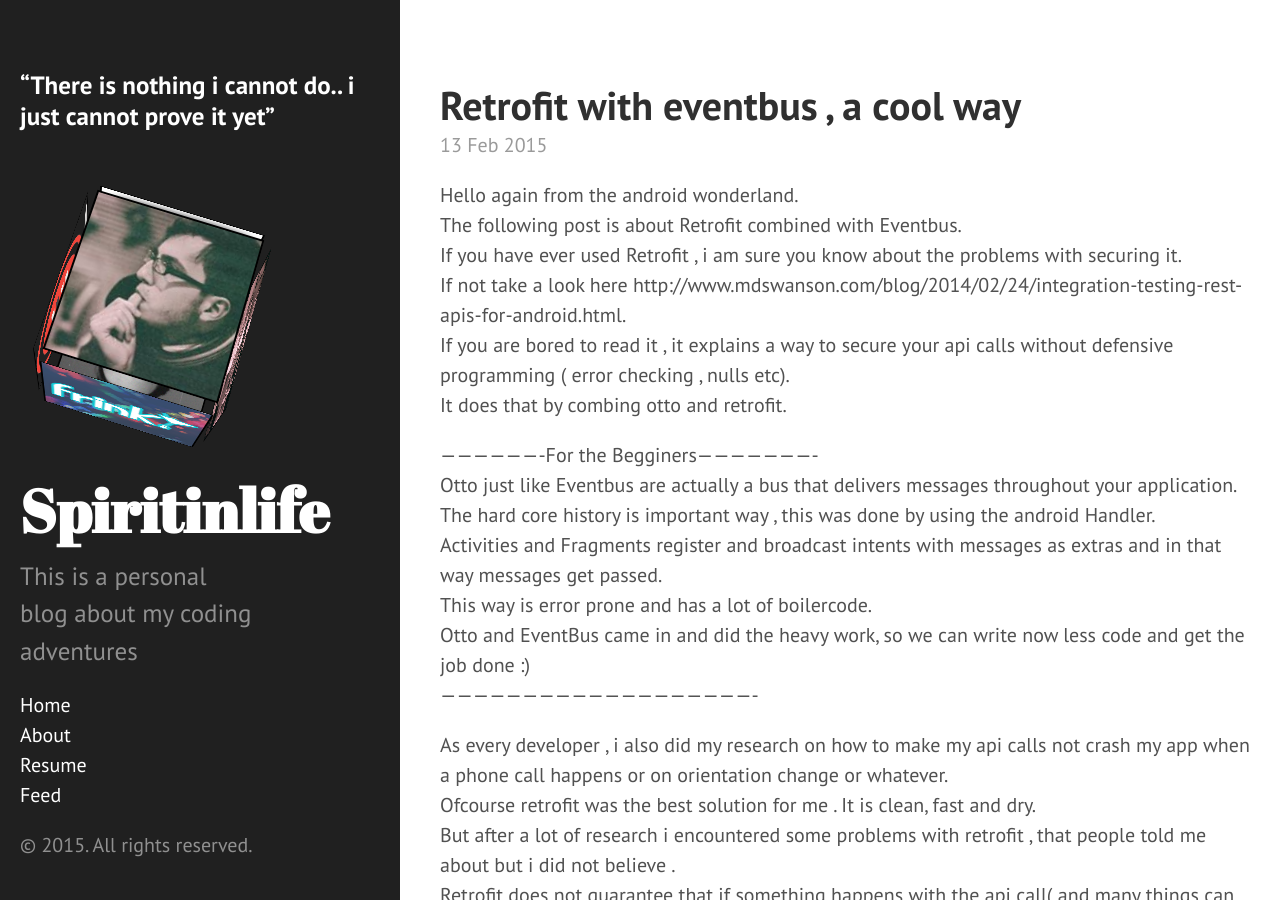
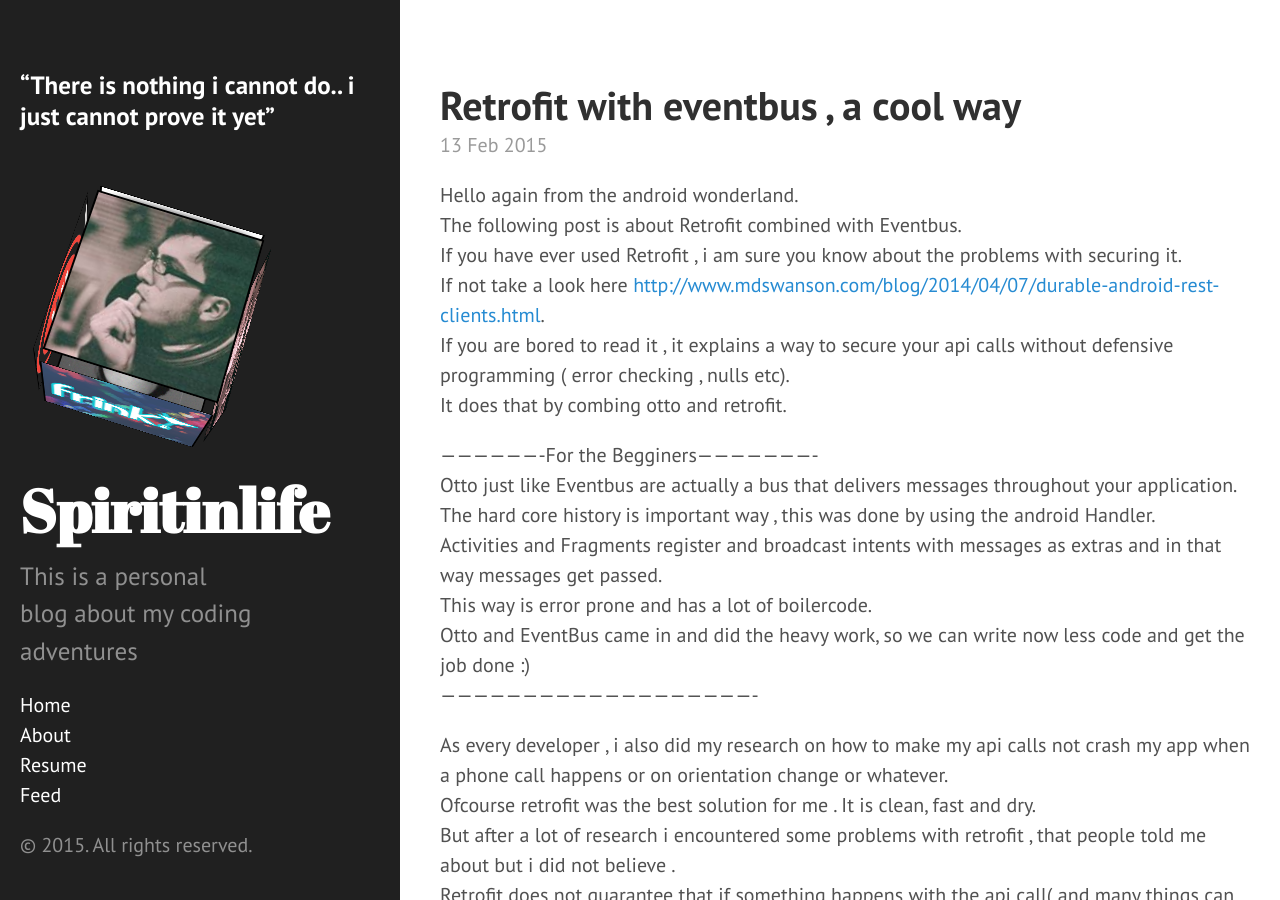
Before and after one commit to spiritinlife/spiritinlife.github.io, a Jekyll site: the page built from _posts/2015-02-13-retrofit-eventbus-cool.markdown, in a window 1280 px wide and 900 px high. Built offline with Jekyll 4.4.1, drawn with Linux system fonts in a browser that asks for light colours; Markdown is read by kramdown in place of the engine named in the settings; comment, search, counter and statistics services are not loaded; some of the changed lines change nothing that is shown.

Commit message:
Well new commit

```diff
--- a/_posts/2015-02-13-retrofit-eventbus-cool.markdown
+++ b/_posts/2015-02-13-retrofit-eventbus-cool.markdown
@@ -8,7 +8,7 @@ categories: Android,Retrofit,Eventbus
 Hello again from the android wonderland.<br>
 The following post is about Retrofit combined with Eventbus.<br>
 If you have ever used Retrofit , i am sure you know about the problems with securing it.<br>
-If not take a look here http://www.mdswanson.com/blog/2014/02/24/integration-testing-rest-apis-for-android.html.<br>
+If not take a look here <a href="http://www.mdswanson.com/blog/2014/04/07/durable-android-rest-clients.html">http://www.mdswanson.com/blog/2014/04/07/durable-android-rest-clients.html</a>.<br>
 If you are bored to read it , it explains a way to secure your api calls without defensive programming ( error checking , nulls etc).<br>
 It does that by combing otto and retrofit.<br>
 
```
